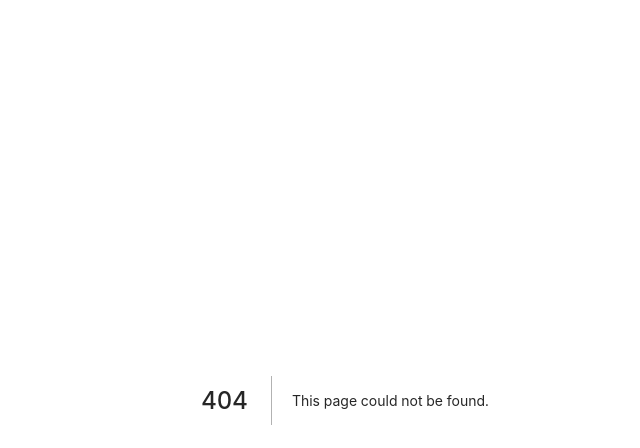
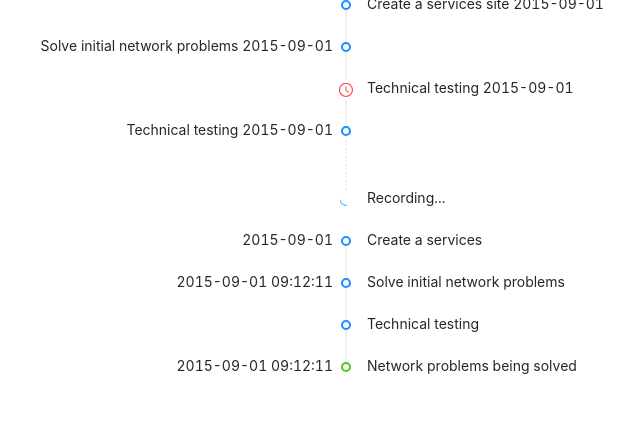
Before and after one commit to talhajubaer018/antdesign, a Next.js app: page /timeline in a window 1280 px wide. Before the commit this address had no page. Shown: the top 448 px of the page, without its empty margins (295-935 px from the left). Built offline with nearby package versions, Linux system fonts and the light colour scheme.

Commit message:
timeline added

```diff
--- /dev/null
+++ b/pages/timeline.js
@@ -0,0 +1,28 @@
+import { Button, Timeline } from 'antd';
+import React from 'react';
+import { ClockCircleOutlined } from '@ant-design/icons';
+
+const TimelineAD = () => {
+  return (
+    <div>
+      <div>
+        <Timeline mode='alternate' pending='Recording...' reverse={false}>
+          <Timeline.Item>Create a services site 2015-09-01</Timeline.Item>
+          <Timeline.Item>Solve initial network problems 2015-09-01</Timeline.Item>
+          <Timeline.Item dot={<ClockCircleOutlined className='timeline-clock-icon' />} color='red'>
+            Technical testing 2015-09-01
+          </Timeline.Item>
+          <Timeline.Item>Technical testing 2015-09-01</Timeline.Item>
+        </Timeline>
+        <Timeline mode='left'>
+          <Timeline.Item label='2015-09-01'>Create a services</Timeline.Item>
+          <Timeline.Item label='2015-09-01 09:12:11'>Solve initial network problems</Timeline.Item>
+          <Timeline.Item>Technical testing</Timeline.Item>
+          <Timeline.Item color='green' label='2015-09-01 09:12:11'>Network problems being solved</Timeline.Item>
+        </Timeline>
+      </div>
+    </div>
+  );
+};
+
+export default TimelineAD;
```
